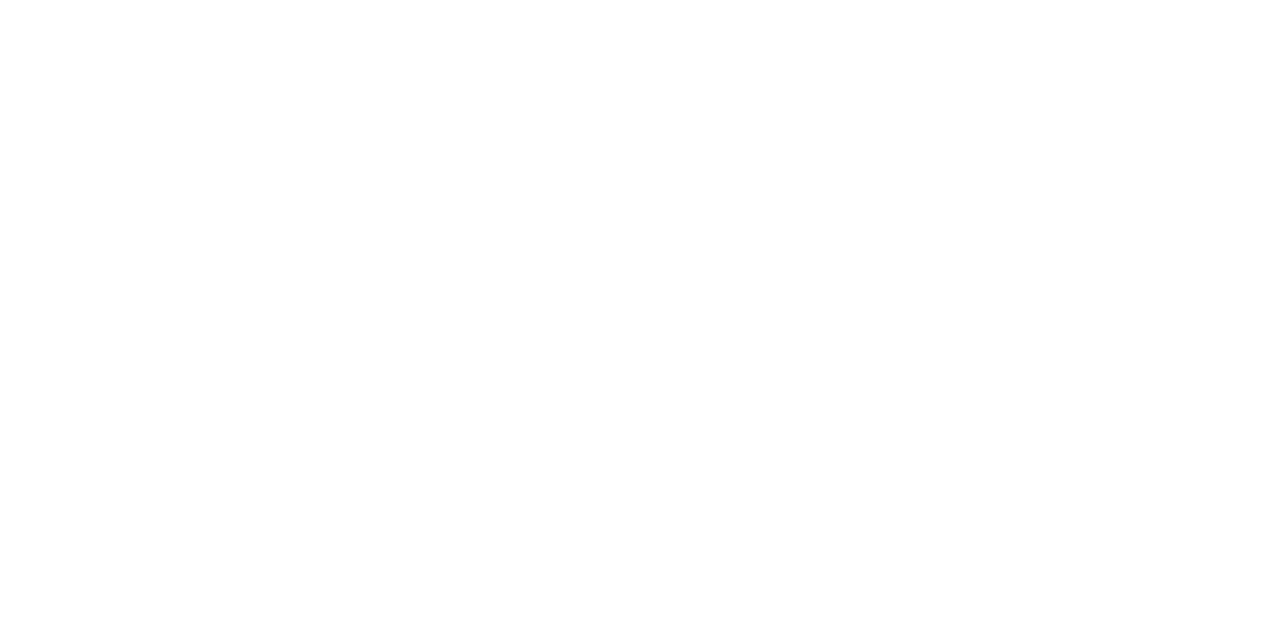
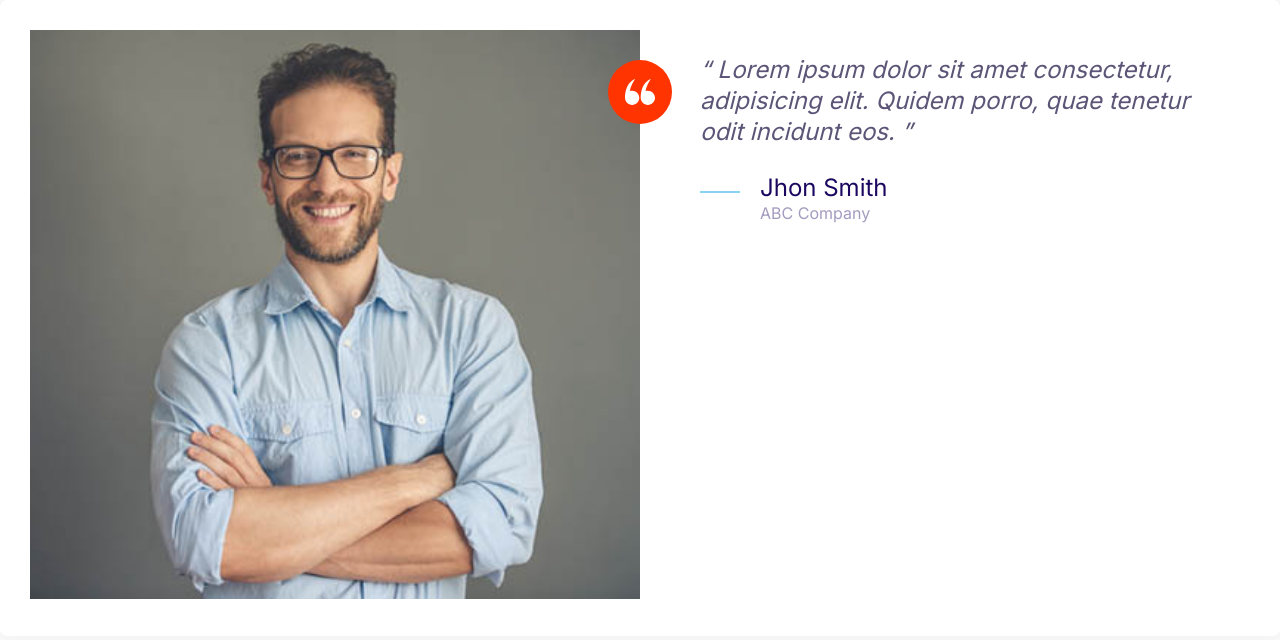
Before and after one commit to NestorS5/Moshify, a plain HTML site: page index.html in a window 1280 px wide. Drawn offline with Linux system fonts and the light colour scheme.

Commit message:
24. Testimonials.

```diff
--- a/css/styles.css
+++ b/css/styles.css
@@ -27,7 +27,9 @@ body {
   color: var(--color-body);
 }
 
-h1, h2, h3 {
+h1,
+h2,
+h3 {
   color: var(--color-headings);
   margin-bottom: 1rem;
 }
@@ -47,8 +49,7 @@ p {
   margin-top: 0;
 }
 
-
-@media screen and (min-width: 1024px){
+@media screen and (min-width: 1024px) {
   body {
     font-size: 1.8rem;
   }
@@ -79,13 +80,13 @@ a {
 }
 
 .link-arrow::after {
-    content: '-->';
+  content: "-->";
   margin-left: 5px;
   transition: margin 0.15s;
 }
 
 .link-arrow:hover::after {
-    margin-left: 10px ;
+  margin-left: 10px;
 }
 
 @media screen and (min-width: 1024px) {
@@ -93,7 +94,6 @@ a {
     font-size: 1.5rem;
   }
 }
-
 
 /* Badges */
 
@@ -106,12 +106,12 @@ a {
 }
 
 .badge--primary {
-    background: var(--color-primary );
+  background: var(--color-primary);
   color: #fff;
 }
 
 .badge--secondary {
-    background:  var(--color-secondary);
+  background: var(--color-secondary);
   color: #fff;
 }
 
@@ -137,13 +137,13 @@ a {
   color: var(--color-headings);
 }
 
-.list--inline .list__item  {
+.list--inline .list__item {
   display: inline-block;
   margin-right: 2rem;
 }
 
 .list--tick {
-    list-style-image: url(../images/tick.svg) ;
+  list-style-image: url(../images/tick.svg);
   padding-left: 3rem;
 }
 
@@ -165,8 +165,17 @@ a {
   height: 40px;
 }
 
+.icon--small {
+  width: 30px;
+  height: 30px;
+}
+
 .icon--primary {
   fill: var(--color-primary);
+}
+
+.icon--white {
+  fill: #fff;
 }
 
 .icon-container {
@@ -179,17 +188,21 @@ a {
   width: 64px;
 }
 
+.icon-container--accent {
+  background: var(--color-accent);
+}
+
 /* Buttons*/
 .btn {
   border-radius: 40px;
   border: 0;
   cursor: pointer;
-    font-size: 1 .8rem;
+  font-size: 1 0.8rem;
   font-weight: 600;
   margin: 1rem 0;
   padding: 2rem 3rem;
   text-align: center;
-    text-transform: uppercase ;
+  text-transform: uppercase;
   white-space: nowrap;
 }
 
@@ -252,7 +265,7 @@ a {
 }
 
 ::placeholder {
-    color: #cdcbd7 ;
+  color: #cdcbd7;
 }
 
 .input-group {
@@ -336,7 +349,7 @@ a {
 .plan--popular .card__header {
   position: relative;
 }
-.plan--popular .card__header::before{
+.plan--popular .card__header::before {
   content: url(../images/popular.svg);
   width: 40px;
   display: inline-block;
@@ -377,11 +390,11 @@ a {
 }
 
 .media__image {
-    margin-top: 1rem ;
+  margin-top: 1rem;
 }
 
 /* Quotes */
-.quote{
+.quote {
   font-size: 3rem;
   font-style: italic;
   color: var(--color-body-darker);
@@ -399,12 +412,12 @@ a {
   font-size: 3rem;
   font-weight: 500;
   font-style: normal;
-    margin-bottom : 0;
+  margin-bottom: 0;
 }
 
 .quote__company {
   color: var(--color-headings);
-    opacity: .4;
+  opacity: 0.4;
   font-size: 2rem;
   font-style: normal;
 }
@@ -442,3 +455,33 @@ a {
     grid-template-columns: repeat(3, 1fr);
   }
 }
+
+/* Testimonials */
+.testimonial {
+  padding: 3rem;
+}
+
+.testimonial__image {
+  position: relative;
+}
+
+.testimonial__image > img {
+  width: 100%;
+}
+
+.testimonial__image > .icon-container {
+  position: absolute;
+  top: 3rem;
+  right: -32px;
+}
+
+@media screen and (min-width: 768px) {
+  .testimonial .quote,
+  .testimonial .quote__author {
+    font-size: 2.4rem;
+  }
+
+  .testimonial .quote {
+    margin-left: 6rem;
+  }
+}
--- a/index.html
+++ b/index.html
@@ -14,5 +14,59 @@
     <link rel="stylesheet" href="css/normalize.css" />
     <link rel="stylesheet" href="css/styles.css" />
   </head>
-  <body></body>
+  <body>
+    <div class="card testimonial">
+      <div class="grid grid--1x2">
+        <div class="testimonial__image">
+          <img src="images/testimonial.jpg" alt="A happy, smiling customer" />
+          <span class="icon-container icon-container--accent">
+            <svg class="icon icon--white icon--small">
+              <use xlink:href="images/sprite.svg#quotes"></use>
+            </svg>
+          </span>
+        </div>
+        <blockquote class="quote">
+          <p class="quote__text">
+            Lorem ipsum dolor sit amet consectetur, adipisicing elit. Quidem
+            porro, quae tenetur odit incidunt eos.
+          </p>
+          <footer>
+            <div class="media">
+              <div class="media__image">
+                <svg class="icon icon--primary quote__line">
+                  <use xlink:href="images/sprite.svg#line"></use>
+                </svg>
+              </div>
+              <div class="media__body">
+                <h3 class="media__title quote__author">Jhon Smith</h3>
+                <p class="quote__company">ABC Company</p>
+              </div>
+            </div>
+          </footer>
+        </blockquote>
+      </div>
+    </div>
+  </body>
 </html>
+
+<!--
+      <blockquote class="quote">
+      <p class="quote__text">
+        Lorem ipsum dolor sit amet consectetur, adipisicing elit. Quidem porro,
+        quae tenetur odit incidunt eos.
+      </p>
+      <footer>
+        <div class="media">
+          <div class="media__image">
+            <svg class="icon icon--primary quote__line">
+              <use xlink:href="images/sprite.svg#line"></use>
+            </svg>
+          </div>
+          <div class="media__body">
+            <h3 class="media__title quote__author">Jhon Smith</h3>
+            <p class="quote__company">ABC Company</p>
+          </div>
+        </div>
+      </footer>
+    </blockquote>
+-->
```
Also changed, not shown: components/quotes.html (+7 -1 lines), components/testimonials.html (added, +31 -0 lines), images/testimonial.jpg (added). Lines whose indentation alone changed are shown as unchanged.
